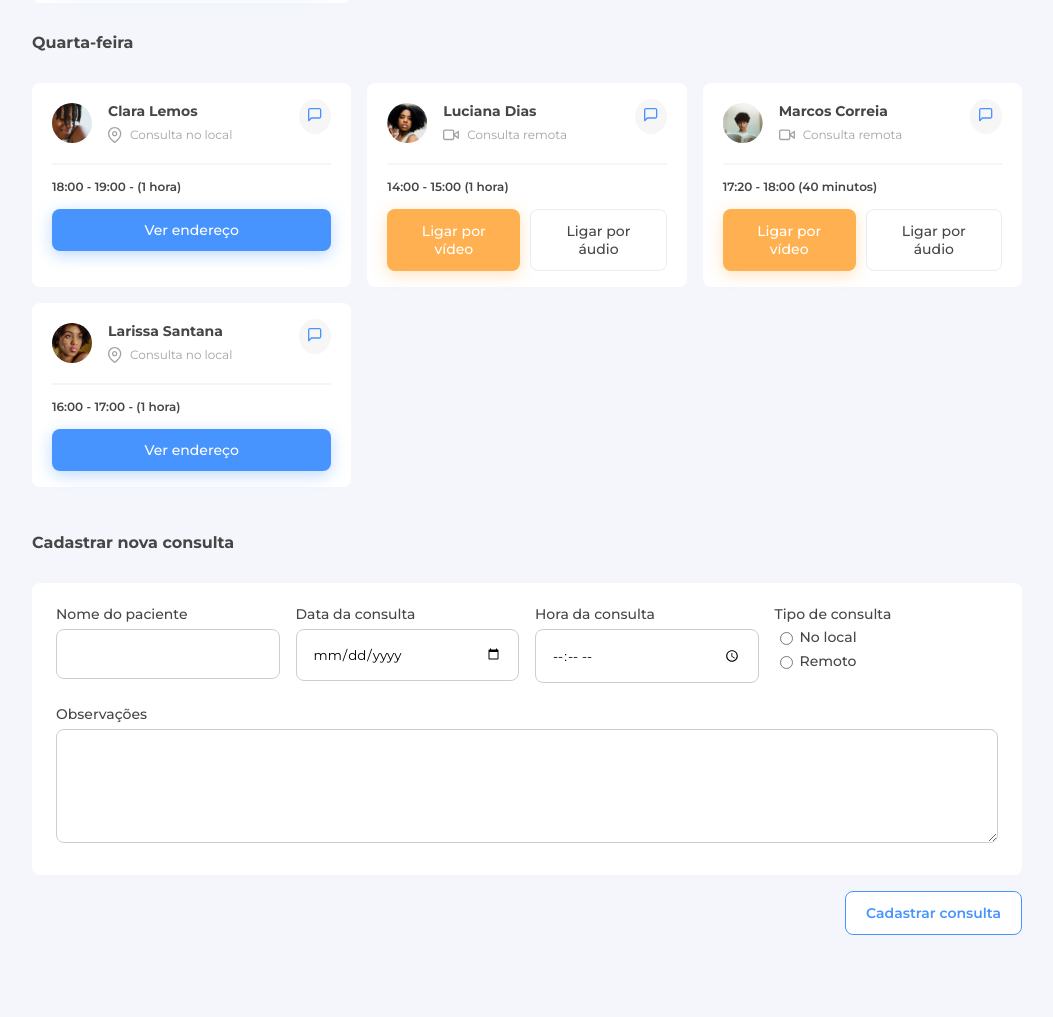
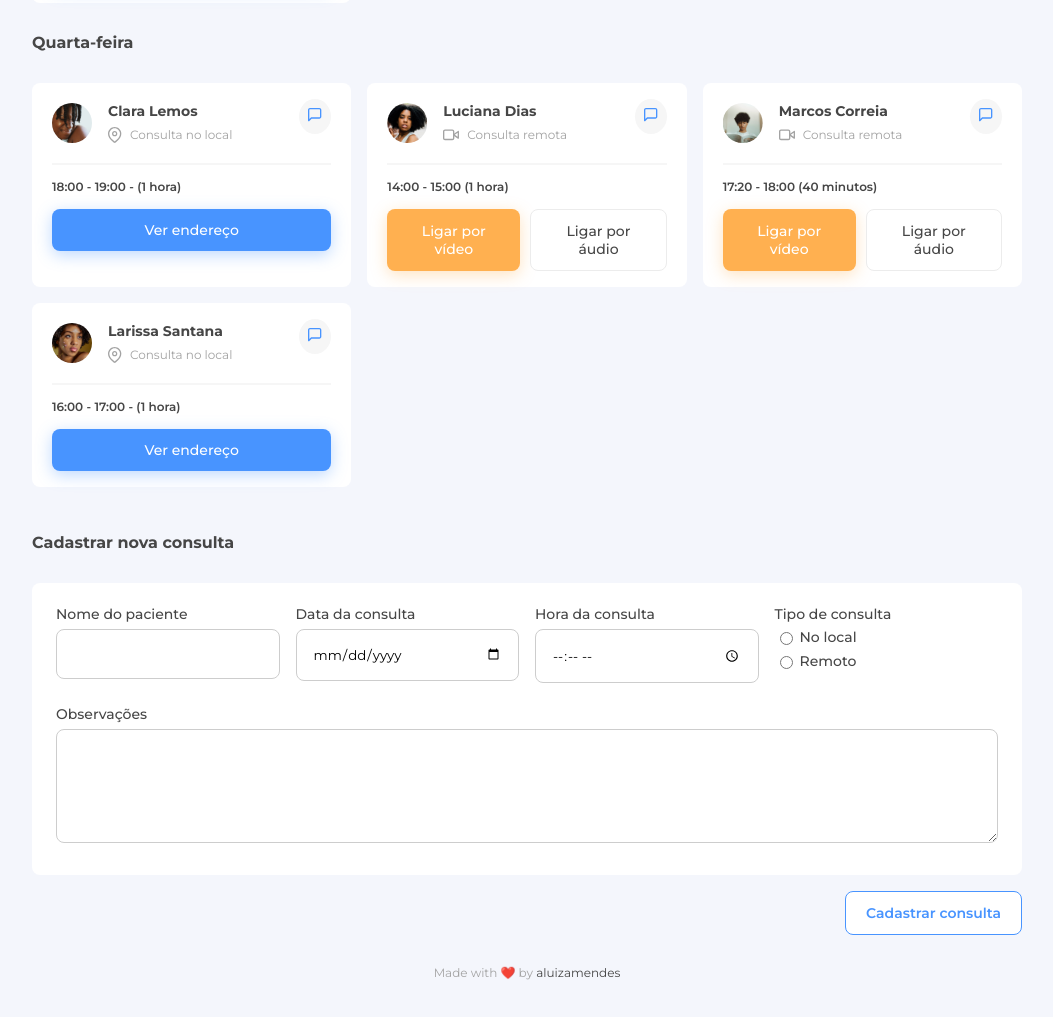
Before and after one commit to aluizamendes/responsividade-7DaysOfCode, a plain HTML site: page index.html in a window 1280 px wide. Shown: the part 885-1902 px from the top of the page, without its empty margins (203-1256 px from the left). Before the commit the page ends 1868 px from the top, so only its background shows below. Drawn offline with Linux system fonts and the light colour scheme.

Commit message:
added footer

```diff
--- a/css/style.css
+++ b/css/style.css
@@ -309,6 +309,18 @@ form {
   cursor: pointer;
 }
 
+footer p {
+  text-align: center;
+  padding: 1.6rem;
+  font-size: 1.2rem;
+  color: #A3A3A3;
+}
+
+footer p a {
+  color: #464646;
+  text-decoration: none;
+}
+
 /* ----- Media queries ----- */
 @media (min-width: 700px) {
   section {
--- a/index.html
+++ b/index.html
@@ -9,7 +9,7 @@
   <link rel="preconnect" href="https://fonts.googleapis.com">
   <link rel="preconnect" href="https://fonts.gstatic.com" crossorigin>
   <link href="https://fonts.googleapis.com/css2?family=Montserrat:wght@400;500;600;700&display=swap" rel="stylesheet">
-  <title>Document</title>
+  <title>Aluramed</title>
 </head>
 <body>
   <nav>
@@ -332,5 +332,11 @@
     </div>
   </main>
 
+  <footer>
+    <div class="container">
+      <p class="credits">Made with ❤️ by <a href="https://github.com/aluizamendes" target="_blank">aluizamendes</a></p>
+    </div>
+  </footer>
+
 </body>
 </html>
```
